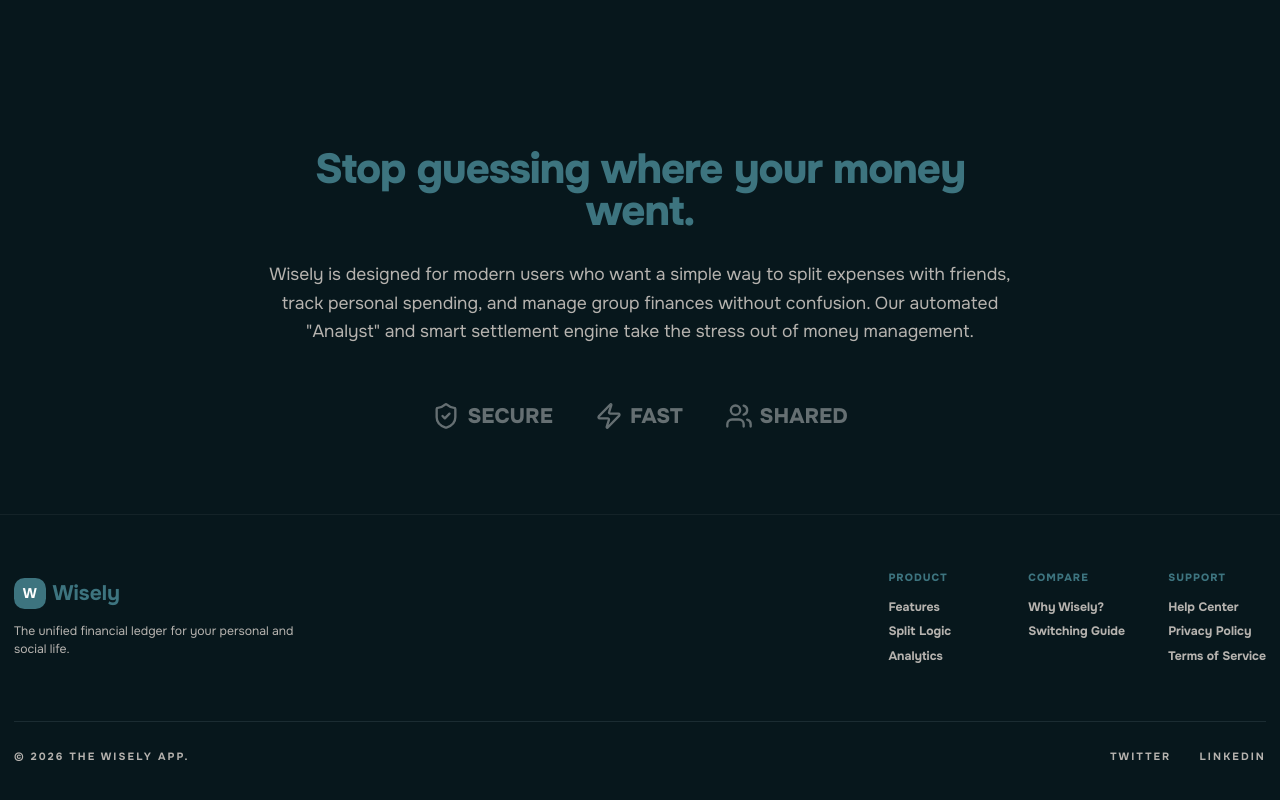
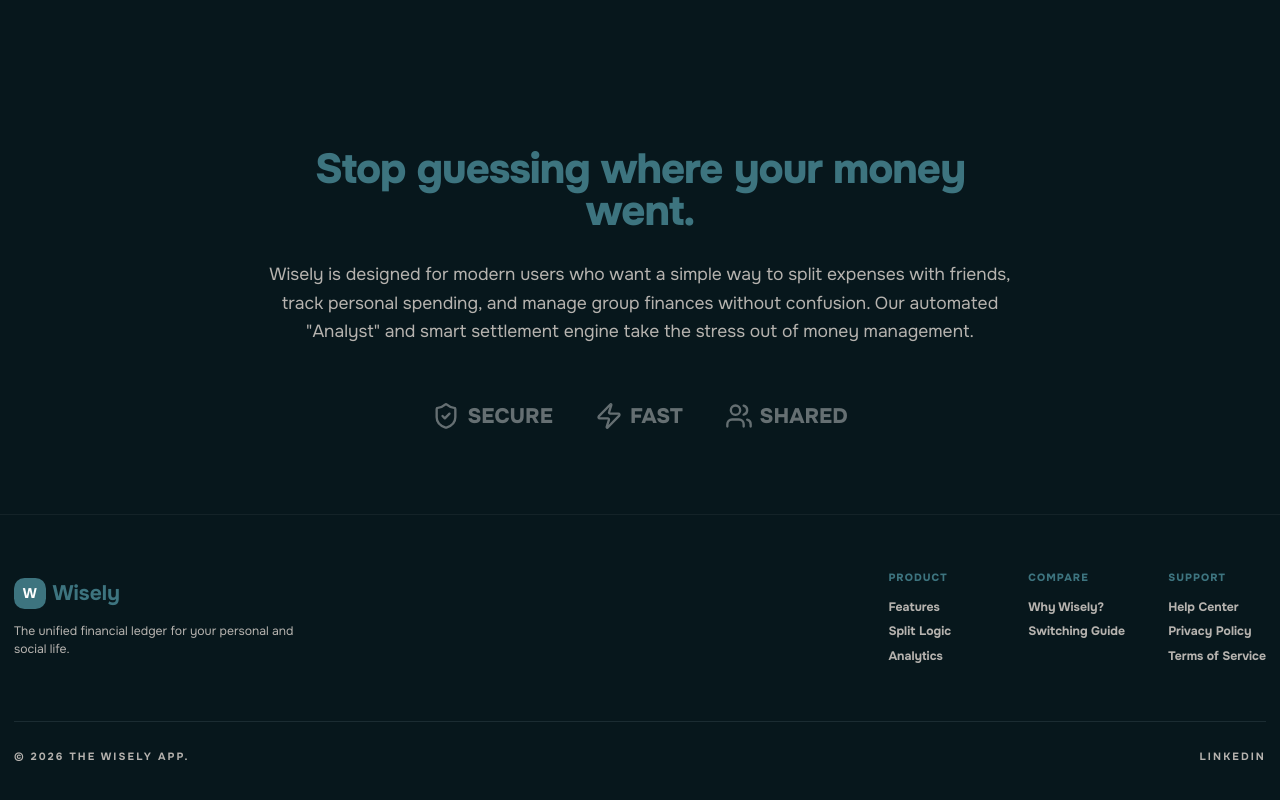
Before and after one commit to PranavGhosh19/Wisely, a Next.js app: page / in a window 1280 px wide. Shown: the part 1840-2640 px from the top of the page. Built offline with nearby package versions, Linux system fonts and the light colour scheme; no server answers.

Commit message:
remove "Twitter" from the here (_for element <LinkComponent>_)

```diff
--- a/src/app/page.tsx
+++ b/src/app/page.tsx
@@ -236,7 +236,6 @@ export default function LandingPage() {
           <div className="mt-16 pt-8 border-t border-border flex flex-col md:flex-row justify-between items-center gap-4 text-xs font-bold text-muted-foreground uppercase tracking-[0.2em]">
             <p>© 2026 The Wisely App.</p>
             <div className="flex gap-8">
-              <Link href="/auth">Twitter</Link>
               <Link href="/auth">LinkedIn</Link>
             </div>
           </div>
```
